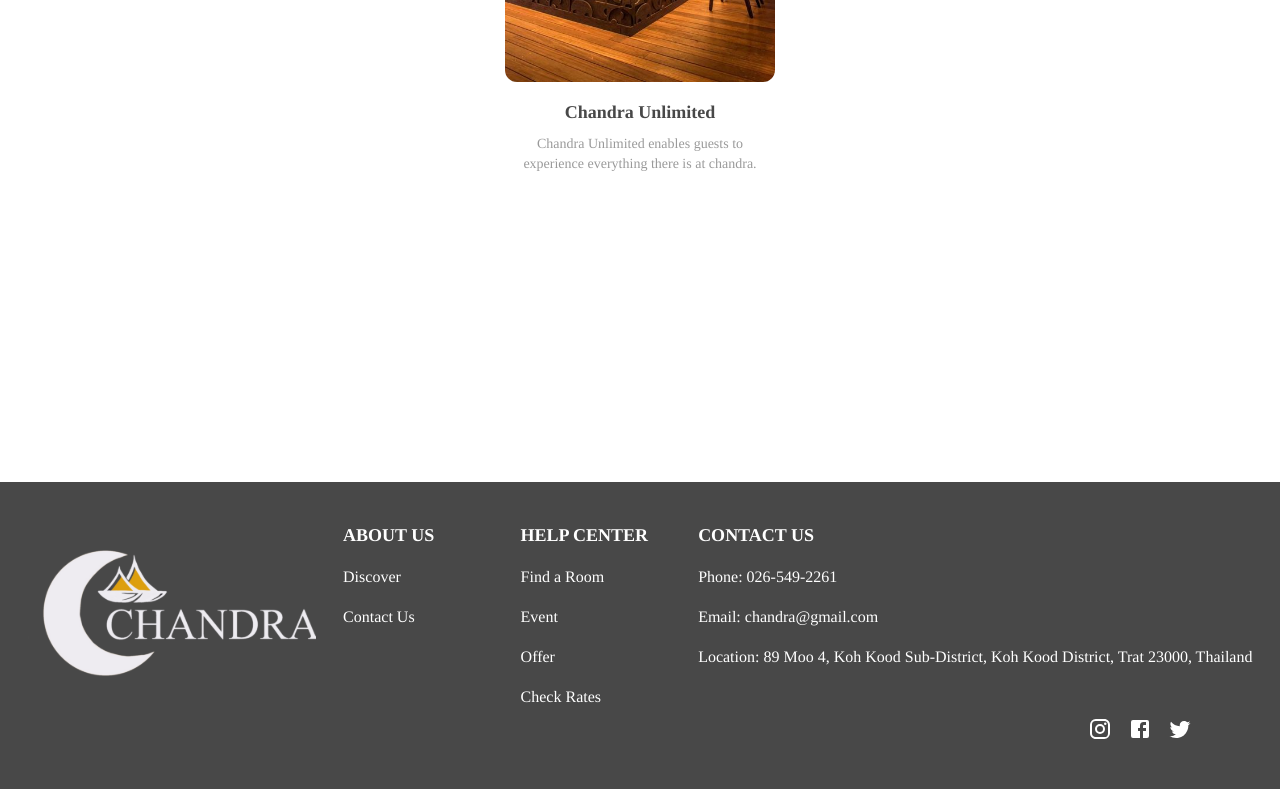
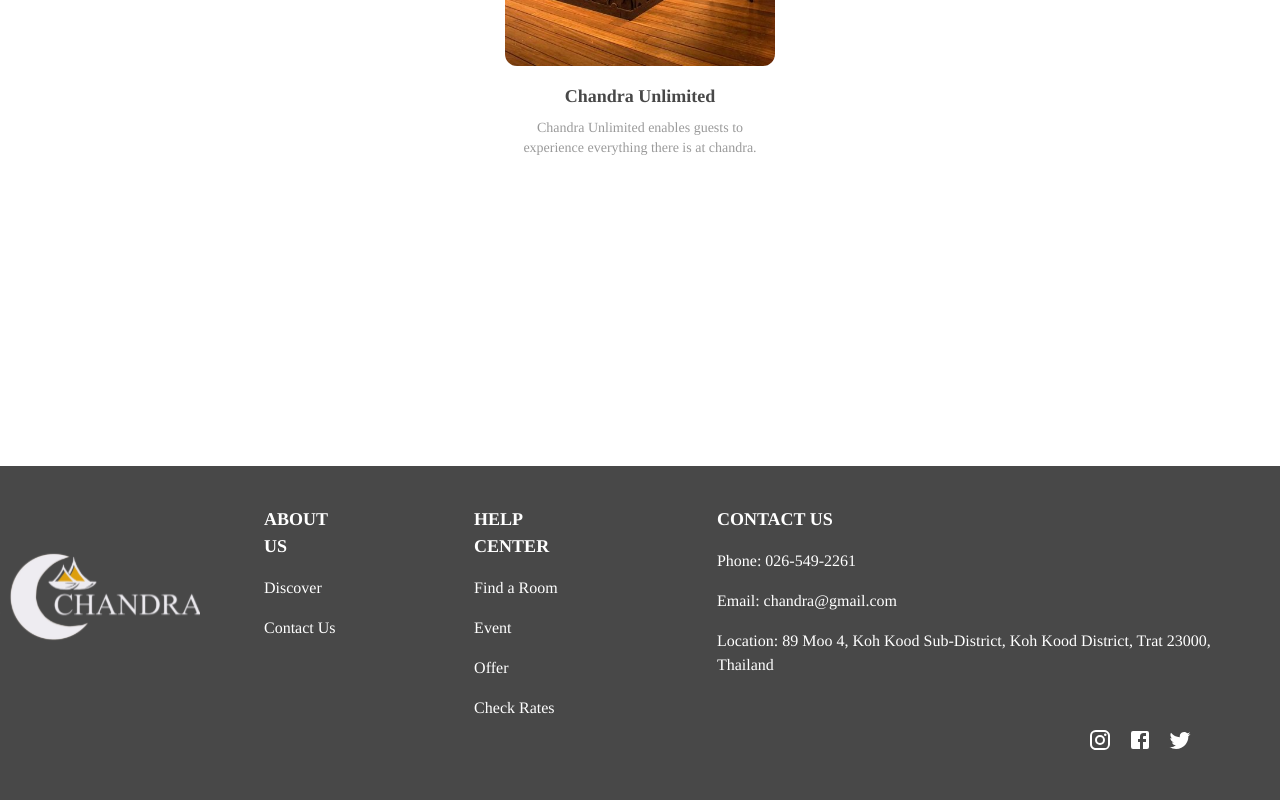
Before and after one commit to chananchida-srithongdee/chandra-booking-webapp-frontend, a React (Create React App) app: page /home in a window 1280 px wide. Shown: the part 2062-2862 px from the top of the page. Built offline with nearby package versions, Linux system fonts and the light colour scheme; what tw-elements would draw is missing.

Commit message:
edit home, footer

```diff
--- a/src/components/Footer/Footer.jsx
+++ b/src/components/Footer/Footer.jsx
@@ -3,47 +3,41 @@
 import { logo } from '../../images';
 import styles from './styles';
 import { Link } from 'react-router-dom';
-import { footerLinks,socialMedia } from "./index";
+import { footerLinks,socialMedia } from "./text";
 
 import  IconButton  from '@mui/material/IconButton';
 const Footer = () => (
-    <section className={`${styles.flexCenter} ${styles.paddingY} flex-col bg-primary`}>
+    <section className={`${styles.flexCenter} ${styles.paddingY} flex-col bg-primary caret-transparent`}>
         <div className={`${styles.flexStart} md:flex-row flex-col m-10 w-full`}>
-            <div className="flex-[1.5] w-full flex flex-row justify-evenly flex-wrap md:mt-0 mt-10">
-            <div className=" flex flex-col">
-            <img
-                src={logo}
-                alt="chandra resort"
-                className="w-[288px] h-[180px] object-contain"
-            />
-            </div>
+            <div className="w-full flex sm:flex-row flex-col sm:justify-evenly justify-center">
+                <img src={logo} alt="chandra resort" className="xl:w-[288px] w-[200px] min-w-[200px] h-[180px] object-contain sm:self-baseline self-center" />
+                <div className="flex lg:flex-nowrap flex-wrap sm:flex-row flex-col">
                     {footerLinks.map((footerlink) => (
-                <div key={footerlink.title} className={`flex flex-col ss:my-0 my-4 min-w-[150px]`}>
+                        <div key={footerlink.title} className="flex flex-col mx-16 sm:mt-0 mt-8">
                             <h4 className=" font-extrabold text-[18px] leading-[27px] text-white">
                                 {footerlink.title}
                             </h4>
                             <ul className="list-none mt-4">
                                 {footerlink.links.map((link, index) => (
-                    <Link to={link.link}>
-                        <li
-                            key={link.name}
-                            className={` font-normal text-[16px] leading-[24px] text-white hover:text-secondary cursor-pointer ${
-                            index !== footerlink.links.length - 1 ? "mb-4" : "mb-0"
-                            }`}
-                            >
+                                    <li key={index} className={`font-normal text-[16px] leading-[24px] text-white
+                                        ${index !== footerlink.links.length - 1 ? "mb-4" : "mb-0"}`}>
+                                            <Link to={link.link} className="hover:text-secondary cursor-pointer transition-all">
                                                 {link.name}
+                                            </Link>
                                     </li>
-                    </Link>
                                 ))}
                             </ul>
                         </div>
                     ))}
                 </div>
+            </div>
             <div className="flex flex-row justify-end md:mt-0 mt-6 mr-20 ">
-                {socialMedia.map((socialMedia) => (
+                {socialMedia.map((socialMedia, index) => (
+                    <div key={index}>
                         <IconButton sx={{ color: 'white' }} className='hover:text-secondary' onClick={() => window.open(socialMedia.link)}>
                             {socialMedia.icon}
                         </IconButton>
+                    </div>
                 ))}
             </div>
         </div>
--- a/src/components/Home/Home.jsx
+++ b/src/components/Home/Home.jsx
@@ -20,9 +20,9 @@
   return (
     <div className="w-full pb-40">
       <Slideshow />
-      <div className='w-full mt-32'>
-        <div className='text-center text-primary text-5xl mb-5'>THE CHANDRA</div>
-        <div className='text-center text-primary text-8xl'>Experience the difference</div>
+      <div className='w-full mt-28'>
+        <div className='text-center text-primary md:text-5xl sm:text-3xl text-2xl mb-5'>THE CHANDRA</div>
+        <div className='text-center text-primary md:text-8xl sm:text-6xl text-5xl'>Experience the difference</div>
         <Section title='New Journeys Begin Now' items={offers} imgW="270px" imgH="340px" url={offerUrl} />
       </div>
 
--- a/src/components/Slideshow/Slideshow.jsx
+++ b/src/components/Slideshow/Slideshow.jsx
@@ -26,7 +26,6 @@
         ),
       delay
     );
-    console.log(index);
     return () => {
       resetTimeout();
     };
```
Also changed, not shown: src/components/Footer/text.js (renamed from src/components/Footer/index.js). Lines whose indentation alone changed are shown as unchanged.
